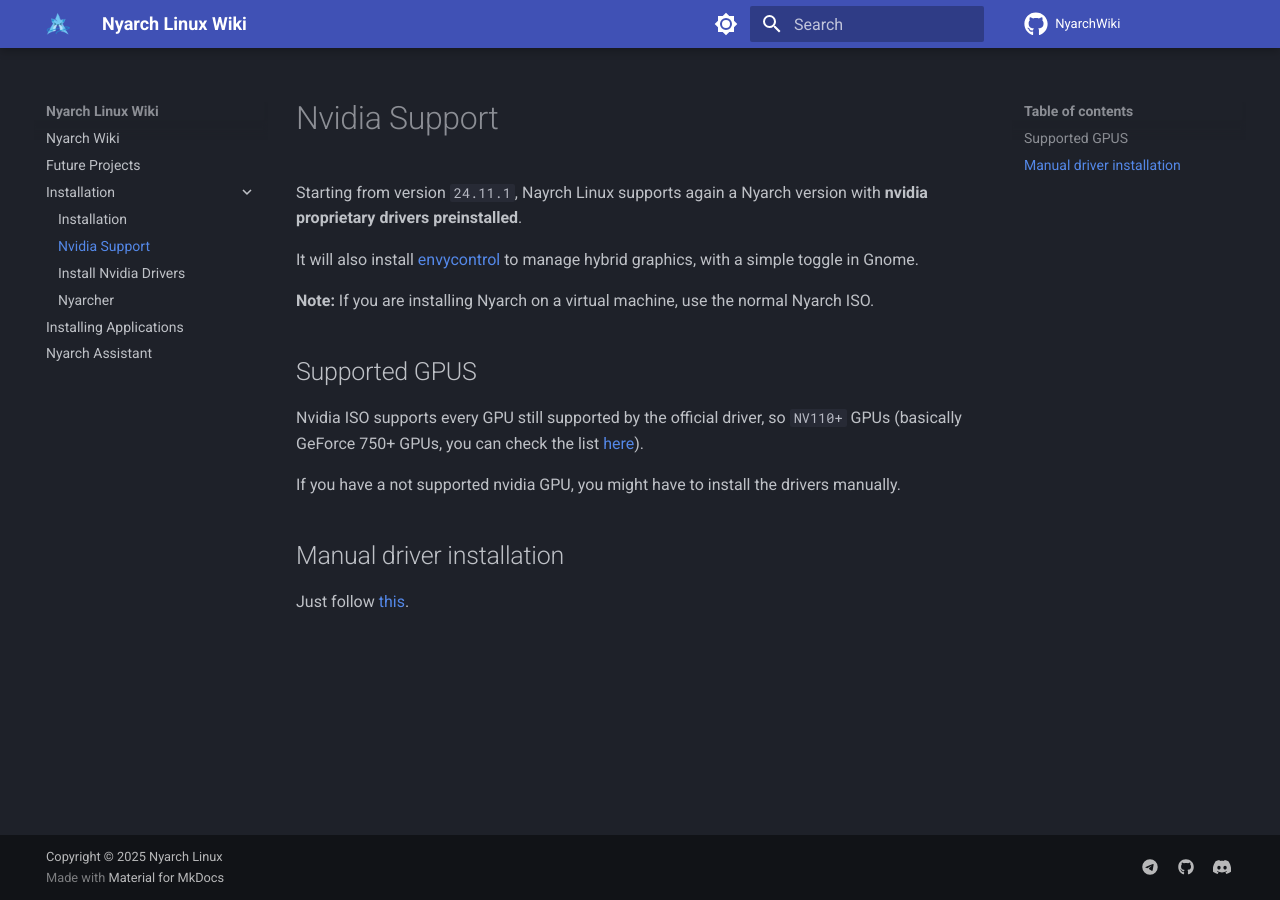
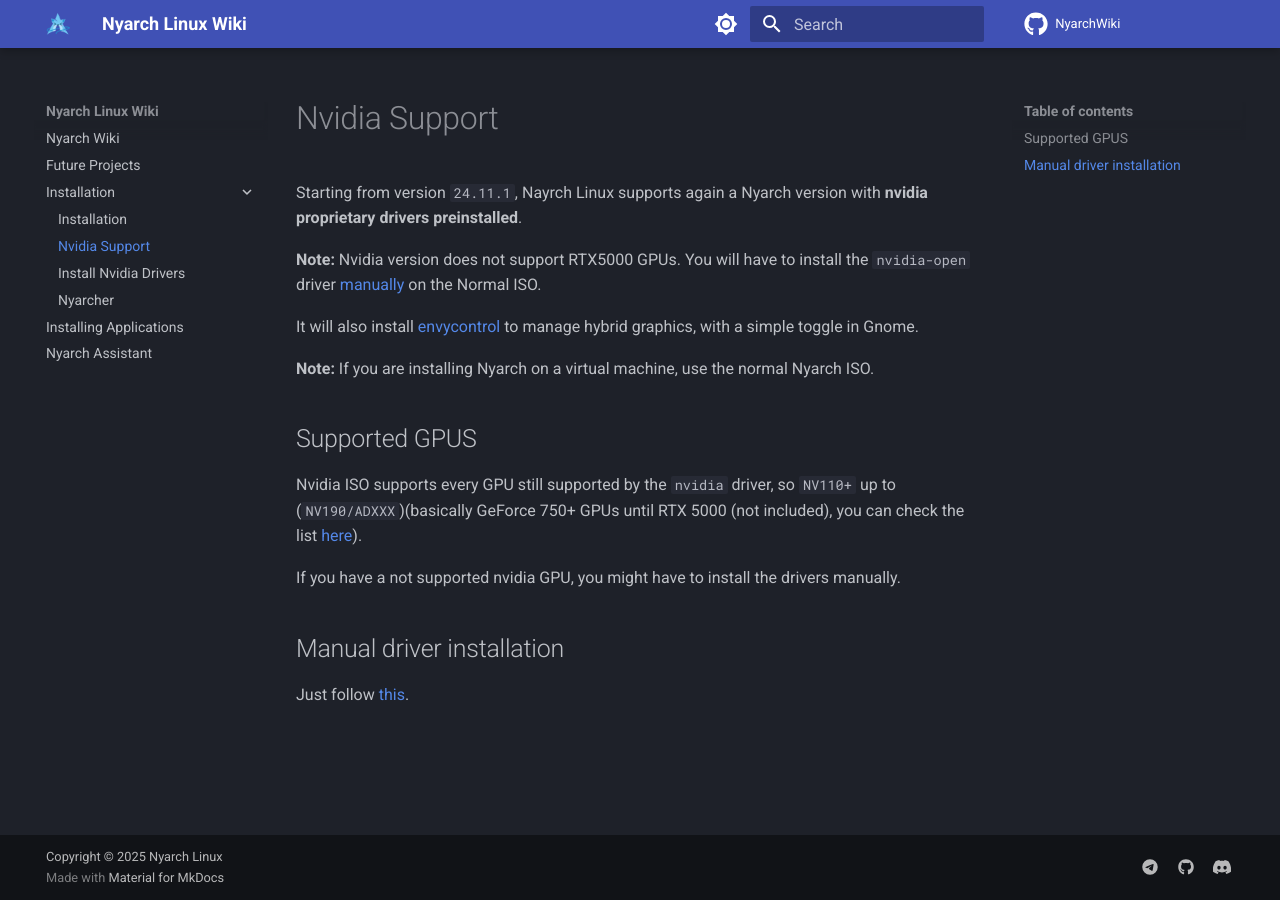
Before and after one commit to NyarchLinux/NyarchWiki, an MkDocs documentation site: the page built from docs/nvidia.md, in a window 1280 px wide. Built offline with MkDocs 1.6.1 and Material for MkDocs 9.7.7, drawn with Linux system fonts in a browser that asks for light colours; comment, search, counter and statistics services are not loaded.

Commit message:
Add RTX 5000 not supported notice

```diff
--- a/docs/nvidia.md
+++ b/docs/nvidia.md
@@ -1,12 +1,14 @@
 # Nvidia Support
 Starting from version `24.11.1`, Nayrch Linux supports again a Nyarch version with **nvidia proprietary drivers preinstalled**.
+
+**Note:** Nvidia version does not support RTX5000 GPUs. You will have to install the `nvidia-open` driver [manually](install_nvidia_drivers.md) on the Normal ISO.
 
 It will also install [envycontrol](https://github.com/bayasdev/envycontrol) to manage hybrid graphics, with a simple toggle in Gnome.
 
 **Note:** If you are installing Nyarch on a virtual machine, use the normal Nyarch ISO.
 
 ## Supported GPUS
-Nvidia ISO supports every GPU still supported by the official driver, so `NV110+` GPUs (basically GeForce 750+ GPUs, you can check the list [here](https://nouveau.freedesktop.org/CodeNames.html)).
+Nvidia ISO supports every GPU still supported by the `nvidia` driver, so `NV110+` up to (`NV190/ADXXX`)(basically GeForce 750+ GPUs until RTX 5000 (not included), you can check the list [here](https://nouveau.freedesktop.org/CodeNames.html)).
 
 If you have a not supported nvidia GPU, you might have to install the drivers manually.
 
```
